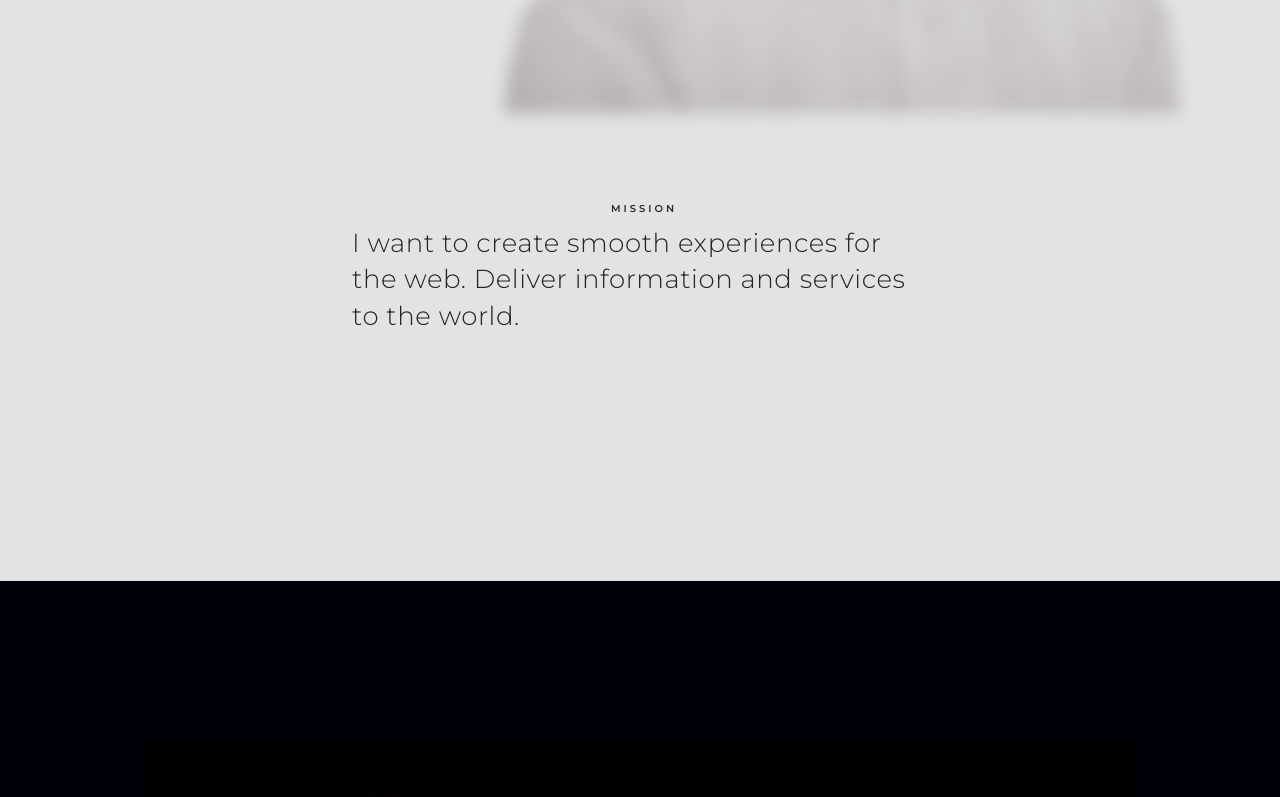
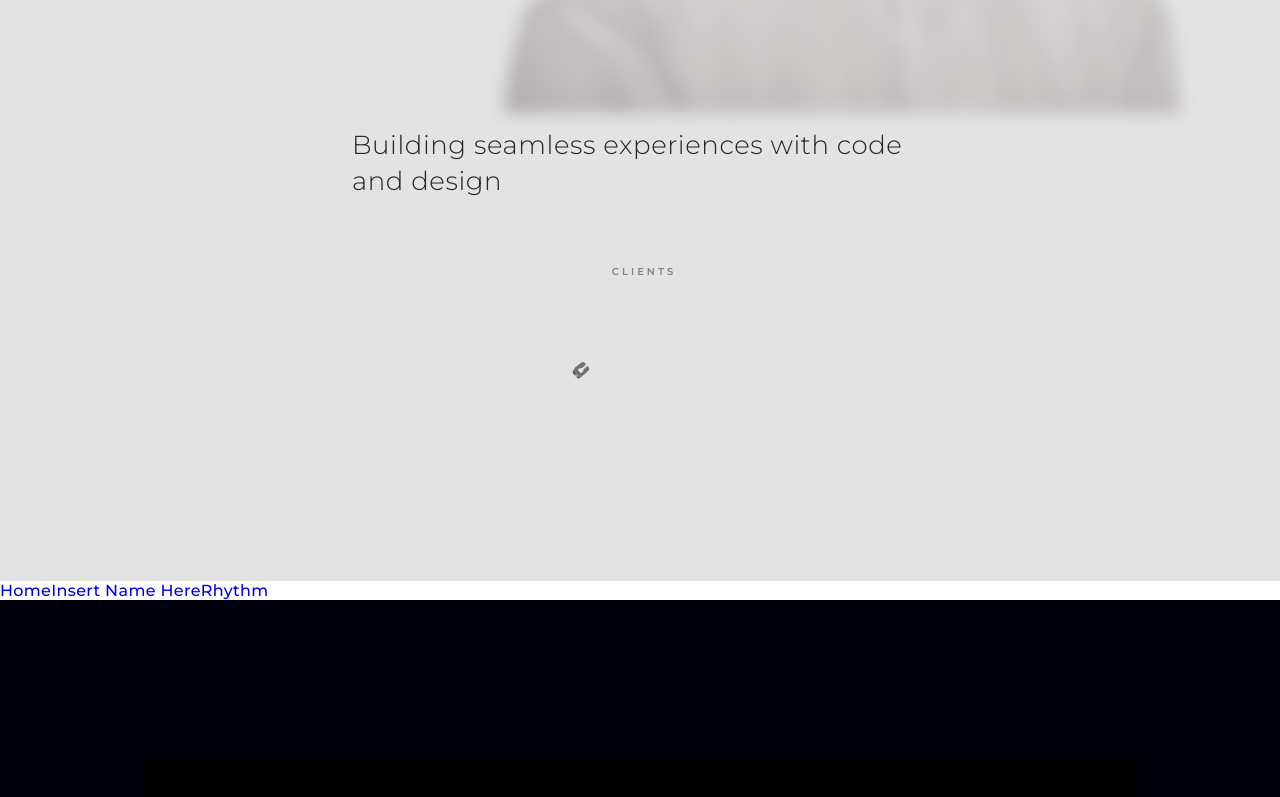
Before and after one commit to aeonyuonmiller/portfolio, a Next.js app: page / in a window 1280 px wide. Shown: the part 699-1496 px from the top of the page. Built offline with nearby package versions, Linux system fonts and the light colour scheme.

Commit message:
added nav component

```diff
--- /dev/null
+++ b/components/Nav.js
@@ -0,0 +1,13 @@
+import Link from 'next/link'
+
+function Nav() {
+    return (
+        <div>
+            <Link href="/"><a>Home</a></Link>
+            <Link href="/insert-name-here"><a>Insert Name Here</a></Link>
+            <Link href="/rhythm"><a>Rhythm</a></Link>
+        </div>
+    );
+}
+
+export default Nav;
--- a/pages/index.js
+++ b/pages/index.js
@@ -2,6 +2,7 @@ import React, { useEffect } from 'react'
 // import React, { useRef, useEffect, useState } from 'react'
 import Head from 'next/head'
 import Link from 'next/link'
+import Nav from '../components/Nav'
 import { motion } from "framer-motion";
 import { gsap } from "gsap/dist/gsap";
 import { ScrollTrigger } from "gsap/dist/ScrollTrigger";
@@ -107,8 +108,6 @@ export default function Home() {
       <meta name="viewport" content="width=device-width, initial-scale=1.0" />
     </Head>
 
-
-
     <div variants={{variants}} className="hero">
 
       <motion.h1
@@ -134,12 +133,15 @@ export default function Home() {
         animate={{ y: '-20vh', scaleY: 1 }}
         transition={{ duration: .9, delay: 0 }}
         className="parent glass">
-          <h5 className="dark"><span>Mission</span></h5>
-          <p>I want to create smooth experiences for the web. Deliver information and services to the world.</p>
+          <p>Building seamless experiences with code and design</p>
+
+          <h5 className="grey"><span>Clients</span></h5>
+          <img width="300px" src="cmd1_6.gif" />
+
       </motion.section>
     </div>
 
-
+    <Nav></Nav>
 
   <div className="container">
 
--- a/pages/insert-name-here.js
+++ b/pages/insert-name-here.js
@@ -78,7 +78,7 @@ export default function Project() {
   return (
     <div className="flex scroll" exit={{ opacity: 0, y: '-100%' }}>
       <Head>
-        <title>/ project</title>
+        <title>/ insert-name-here</title>
         <link rel="icon" href="/favicon.ico" />
         <link href="https://fonts.googleapis.com/css2?family=Montserrat:wght@100;200;300;500&display=swap" rel="stylesheet"></link>
         <meta name="description" content="Description goes here" />
@@ -115,7 +115,7 @@ export default function Project() {
 			      exit={{ y: '100', skewY: ['0deg', '-4deg', '2deg', '0deg'] }}
           	transition={{ duration: .8, delay: 0 }}>
             <h5>Insert Name Here</h5>
-            <p>Highlighting people with different backgrounds who express their vision on culture. We discuss on YouTube about inclusive and empathic spaces.</p>
+            <p>Highlighting people with different backgrounds who express their vision on culture – we discuss on YouTube about inclusive and empathic spaces.</p>
         </motion.div>
 
       </div>
```
